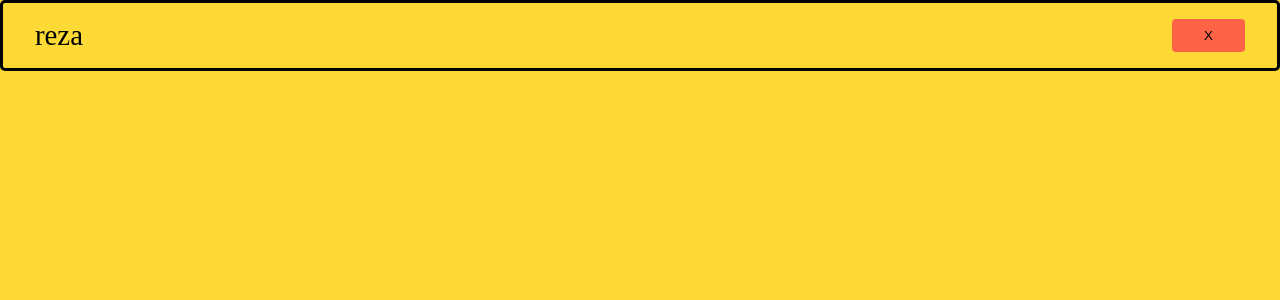
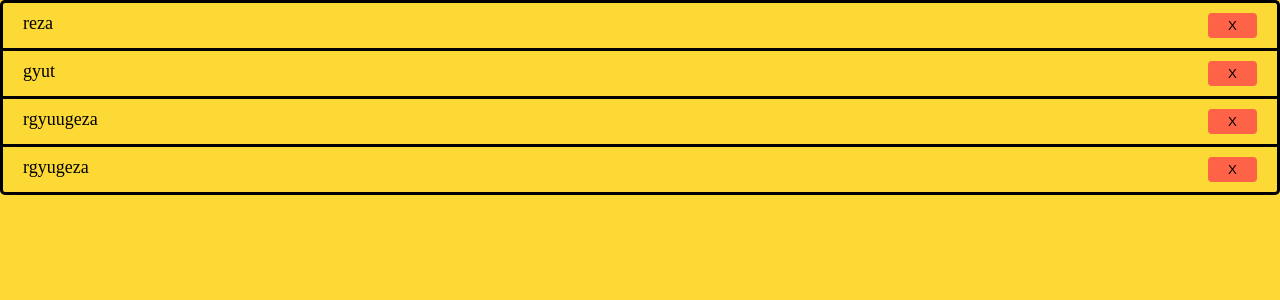
Before and after one commit to aliNejati-bu/first-ract-project, a JavaScript app: page / in a window 1280 px wide. Shown: the top 300 px of the page. Built offline with nearby package versions, Linux system fonts and the light colour scheme.

Commit message:
fix style sizes.

```diff
--- a/src/App.js
+++ b/src/App.js
@@ -4,6 +4,9 @@ function App() {
     return (
         <ul className="home__list">
             <TodoItem name="reza"></TodoItem>
+            <TodoItem name="gyut"></TodoItem>
+            <TodoItem name="rgyuugeza"></TodoItem>
+            <TodoItem name="rgyugeza"></TodoItem>
         </ul>
     );
 }
--- a/src/index.css
+++ b/src/index.css
@@ -1,3 +1,4 @@
+
 *,
 *::after,
 *::before {
@@ -5,6 +6,12 @@
   margin: 0;
   padding: 0;
 }
+
+html {
+  font-size: 62.5%;
+}
+
+
 :root {
   --color-primary: #FDD935;
   --color-acent: #E1E2E2;
```
